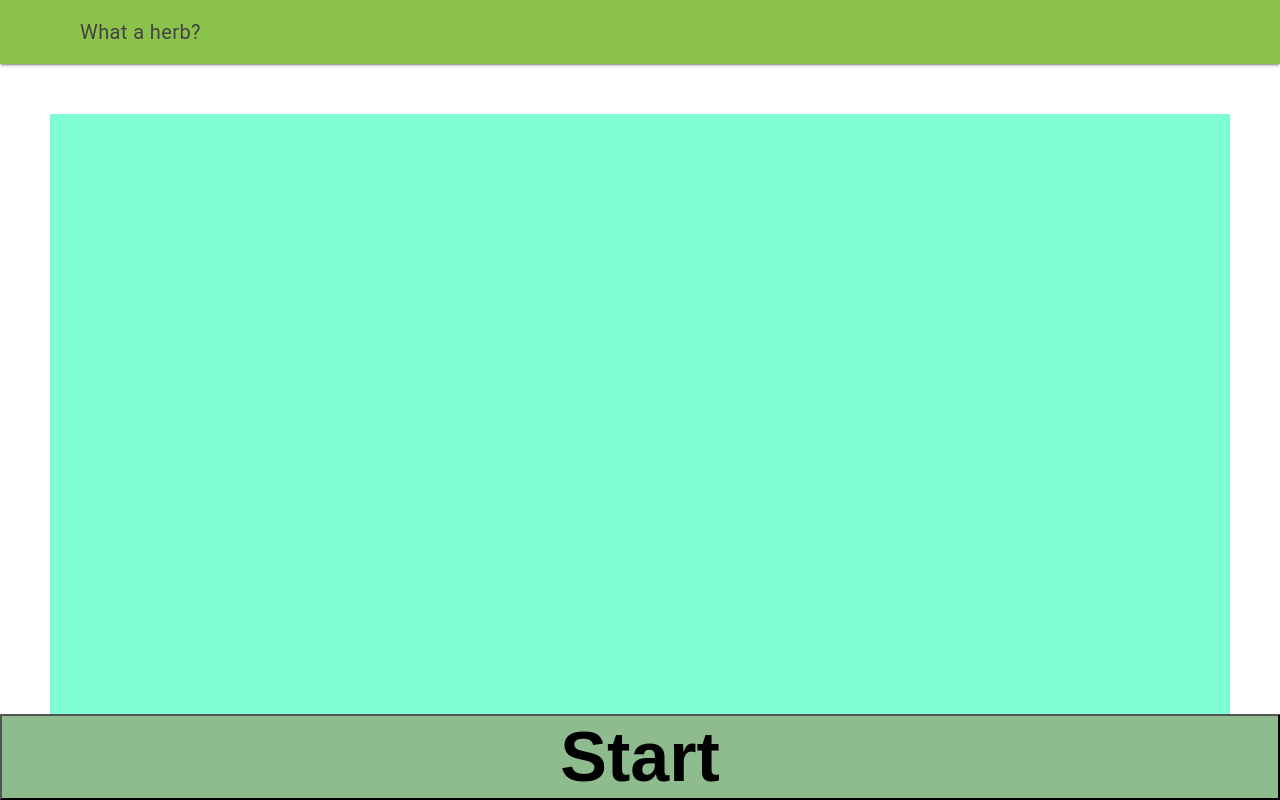
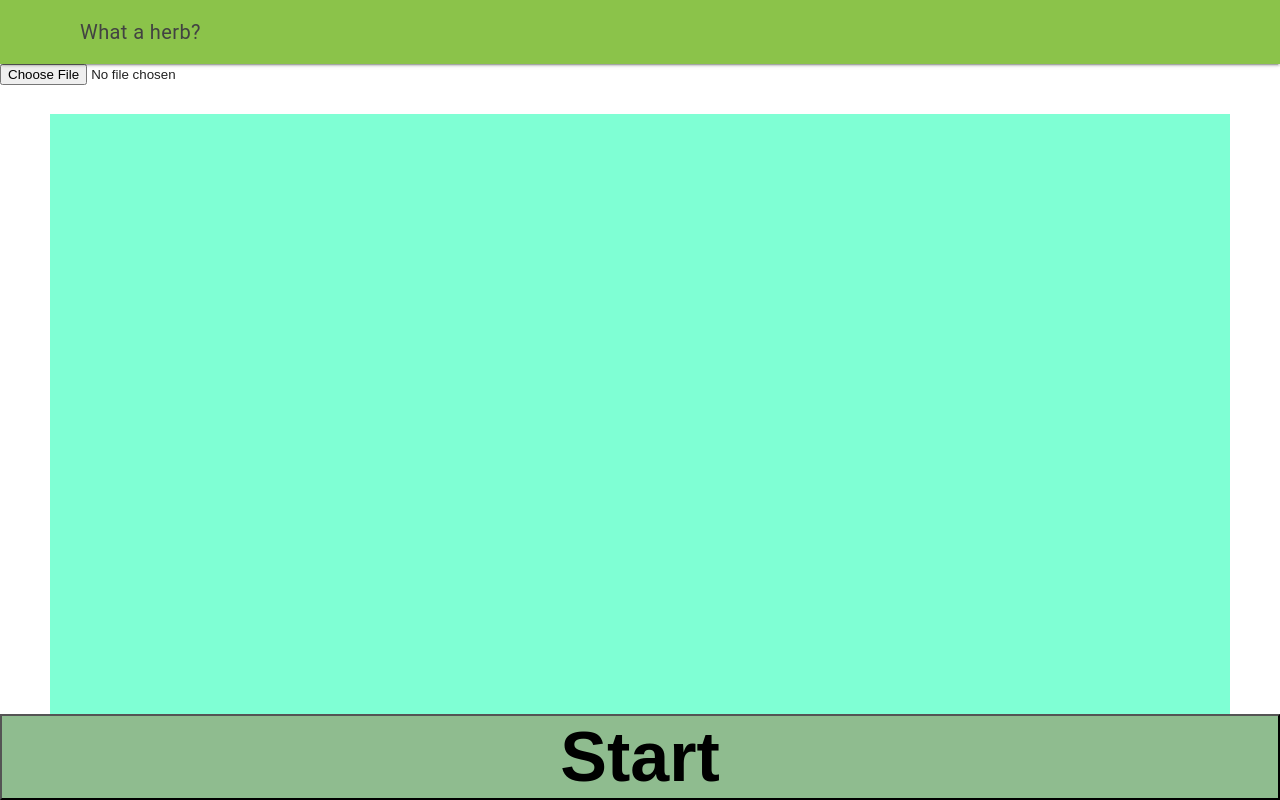
Before and after one commit to Padiphan5940/WE674-What-a-herb, a plain HTML site: page index.html in a window 1280 px wide. Drawn offline with nearby package versions, Linux system fonts and the light colour scheme.

Commit message:
Upload File

```diff
--- a/app.js
+++ b/app.js
@@ -84,3 +84,16 @@ async function predict() {
 
     }
 }
+
+// Handle file upload and predict
+async function uploadAndPredict(event) {
+    const file = event.target.files[0];
+    if (!file) return;
+
+    const img = document.createElement("img");
+    img.src = URL.createObjectURL(file);
+    img.onload = async () => {
+        await predict(img);
+        URL.revokeObjectURL(img.src); // Release memory
+    };
+}
--- a/index.html
+++ b/index.html
@@ -41,6 +41,7 @@
                 <button type="button" onclick="init()">Start</button>
                 <div id="webcam-container"></div>
                 <div id="label-container"></div>
+                <input type="file" id="upload" accept="image/*" onchange="uploadAndPredict(event)">
                 <!-- Your content goes here -->
 
             </div>
```
